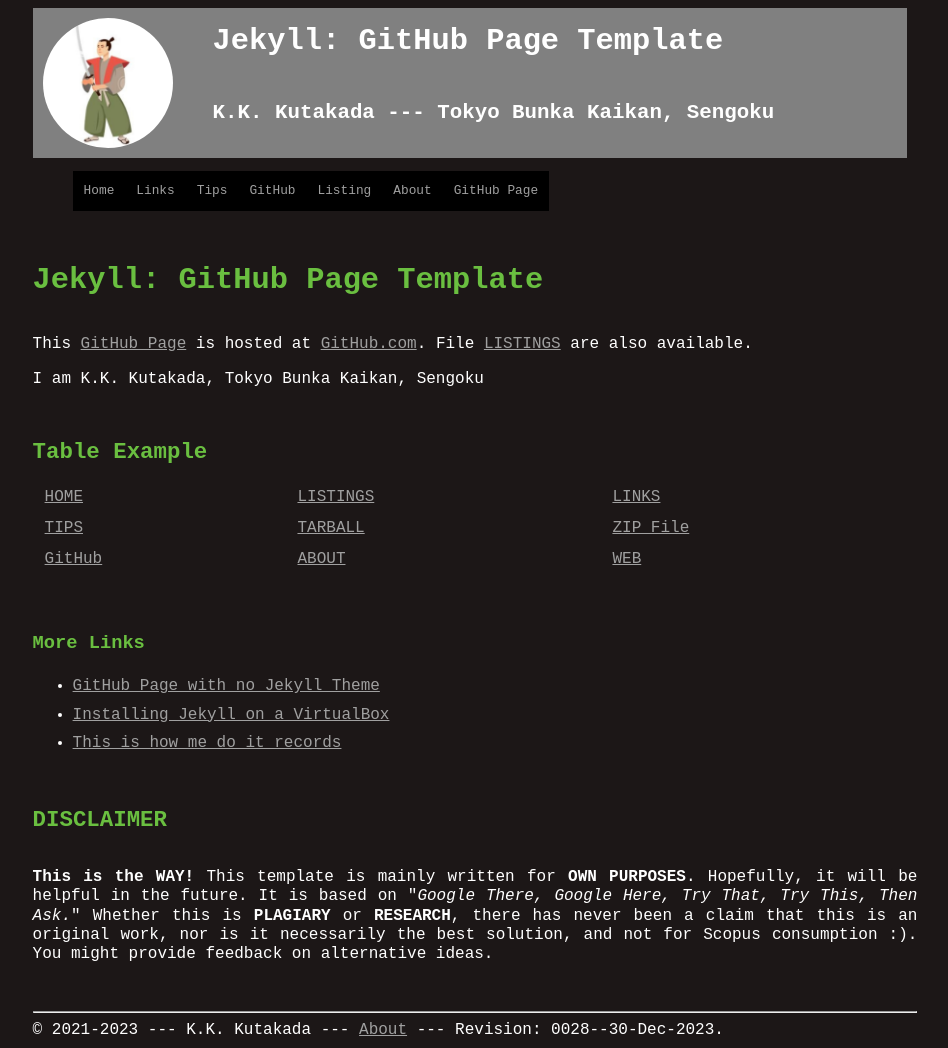
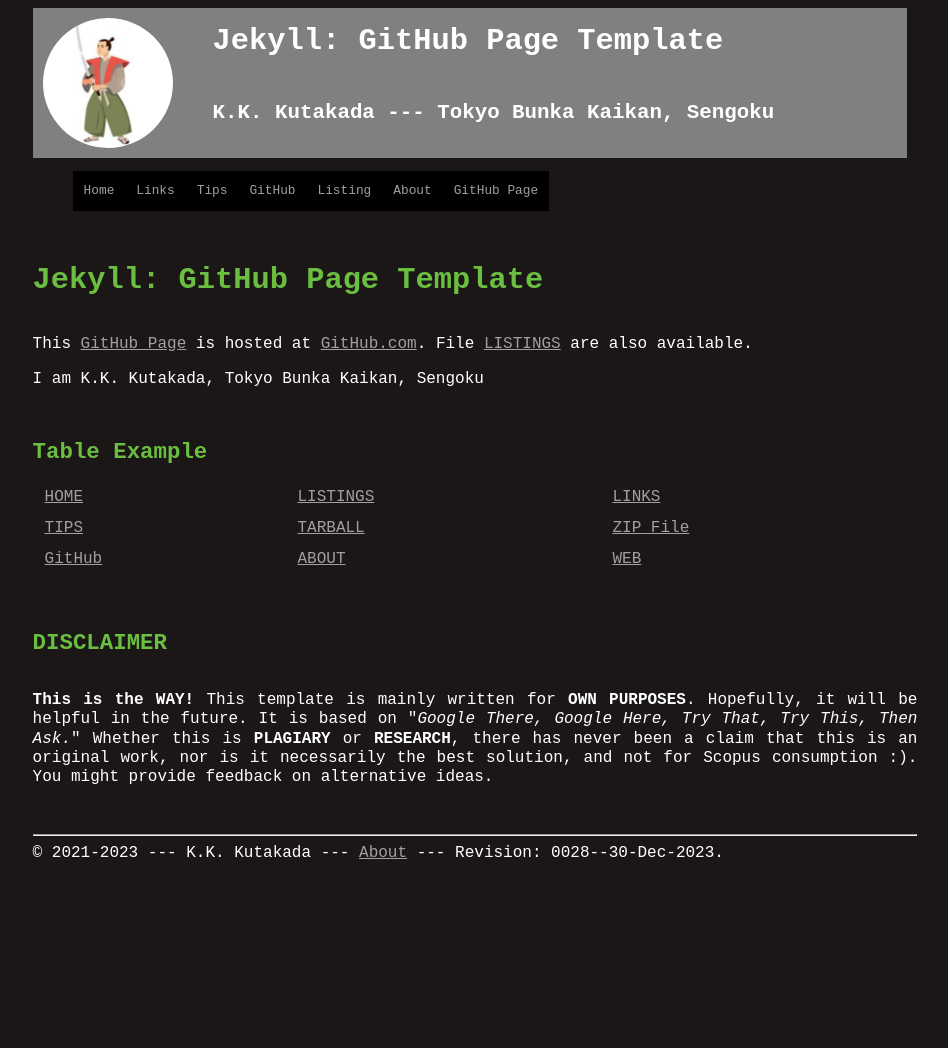
Before and after one commit to kutakada/GATest, a Jekyll site: the page built from index.md, in a window 1280 px wide. Shown: the whole page, without its empty margins (165-1113 px from the left). Built offline with Jekyll 4.4.1, drawn with Linux system fonts in a browser that asks for light colours; after the commit the page ends 900 px from its top, so only the background shows below that.

Commit message:
modified:   index.md

```diff
--- a/index.md
+++ b/index.md
@@ -16,10 +16,3 @@
 | [HOME]({{ site.baseurl }}/) | [LISTINGS]({{ site.baseurl }}/000.html) | [LINKS]({{ site.baseurl }}/LINKS/) |
 | [TIPS]({{ site.baseurl }}/TIPS/) | [TARBALL]({{ site.baseurl }}/template.tar.bz2) | [ZIP File]({{ site.baseurl }}/template.zip) |
 | [GitHub]({{ site.urlgithub }}) | [ABOUT]({{ site.baseurl }}/ABOUT/) | [WEB]({{ site.urlweb }}) |
-
-<br id="idx03">
-### More Links
-
-* [GitHub Page with no Jekyll Theme](https://doit.vlsm.org/001.md)
-* [Installing Jekyll on a VirtualBox](https://doit.vlsm.org/005.md)
-* [This is how me do it records](https://doit.vlsm.org/)
```
Also changed, not shown: _includes/navbar.html (+4 -3 lines).
